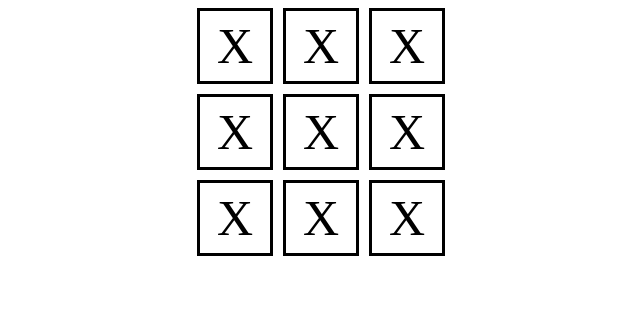
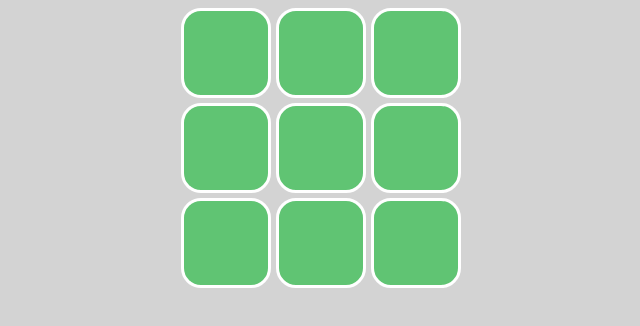
Before and after one commit to ehirvi/tictactoe-web, a React (Vite) app: page / in a window 1280 px wide. Shown: the top 326 px of the page, without its empty margins (319-959 px from the left). Built offline with nearby package versions, Linux system fonts and the light colour scheme.

Commit message:
Improved layout and moved CSS away to separate directory

```diff
--- a/src/components/Grid.tsx
+++ b/src/components/Grid.tsx
@@ -1,8 +1,9 @@
 import Row from "./Row";
+import "../styles/components/Grid.css";
 
 const Grid = () => {
   return (
-    <div style={gridStyle}>
+    <div id="grid">
       <Row />
       <Row />
       <Row />
@@ -10,10 +11,4 @@ const Grid = () => {
   );
 };
 
-const gridStyle: React.CSSProperties = {
-  display: "flex",
-  flexDirection: "column",
-  gap: 10,
-};
-
 export default Grid;
--- a/src/components/Row.tsx
+++ b/src/components/Row.tsx
@@ -1,8 +1,9 @@
 import Square from "./Square";
+import "../styles/components/Row.css";
 
 const Row = () => {
   return (
-    <div style={rowStyle}>
+    <div id="row">
       <Square />
       <Square />
       <Square />
@@ -10,10 +11,4 @@ const Row = () => {
   );
 };
 
-const rowStyle: React.CSSProperties = {
-  display: "flex",
-  flexDirection: "row",
-  gap: 10,
-};
-
 export default Row;
--- a/src/components/Square.tsx
+++ b/src/components/Square.tsx
@@ -1,15 +1,23 @@
+import { useState } from "react";
+import "../styles/components/Square.css";
+
 const Square = () => {
-  return <div style={squareStyle}>X</div>;
+  const [isPressed, setIsPressed] = useState(false);
+  const [value, setValue] = useState<string>();
+
+  const handleClick = () => {
+    if (!isPressed) {
+      console.log("click");
+      setIsPressed(true);
+      setValue("X");
+    }
+  };
+
+  return (
+    <button id="square" onClick={handleClick}>
+      {value}
+    </button>
+  );
 };
 
-const squareStyle: React.CSSProperties = {
-  display: "flex",
-  justifyContent: "center",
-  alignItems: "center",
-  border: "solid",
-  padding: 10,
-  fontSize: 50,
-  width: 50,
-  height: 50,
-};
 export default Square;
--- /dev/null
+++ b/src/styles/Main.css
@@ -0,0 +1,3 @@
+:root {
+    background: lightgray;
+}
--- /dev/null
+++ b/src/styles/components/Grid.css
@@ -0,0 +1,5 @@
+#grid {
+    display: flex;
+    flex-direction: column;
+    gap: 5px;
+}
--- /dev/null
+++ b/src/styles/components/Row.css
@@ -0,0 +1,5 @@
+#row {
+    display: flex;
+    flex-direction: row;
+    gap: 5px;
+}
--- /dev/null
+++ b/src/styles/components/Square.css
@@ -0,0 +1,20 @@
+#square {
+    display: flex;
+    justify-content: center;
+    align-items: center;
+    width: 90px;
+    height: 90px;
+    padding: 10px;
+    border: solid;
+    border-radius: 20px;
+    font-size: 45px;
+    font-family: monospace;
+    background-color: #60c473;
+    color: white;
+    cursor: pointer;
+
+    &:hover {
+        transition: 0.2s;
+        background-color: #356e3f;
+    }
+}
--- /dev/null
+++ b/src/styles/views/GameScreen.css
@@ -0,0 +1,5 @@
+#game-screen {
+    display: flex;
+    justify-content: center;
+    align-items: center;
+}
--- a/src/views/GameScreen.tsx
+++ b/src/views/GameScreen.tsx
@@ -1,17 +1,12 @@
 import Grid from "../components/Grid";
+import "../styles/views/GameScreen.css";
 
 const GameScreen = () => {
   return (
-    <div style={gameScreenStyle}>
+    <div id="game-screen">
       <Grid />
     </div>
   );
 };
 
-const gameScreenStyle: React.CSSProperties = {
-  display: "flex",
-  justifyContent: "center",
-  alignItems: "center",
-};
-
 export default GameScreen;
```
Also changed, not shown: src/main.tsx (+7 -6 lines).
